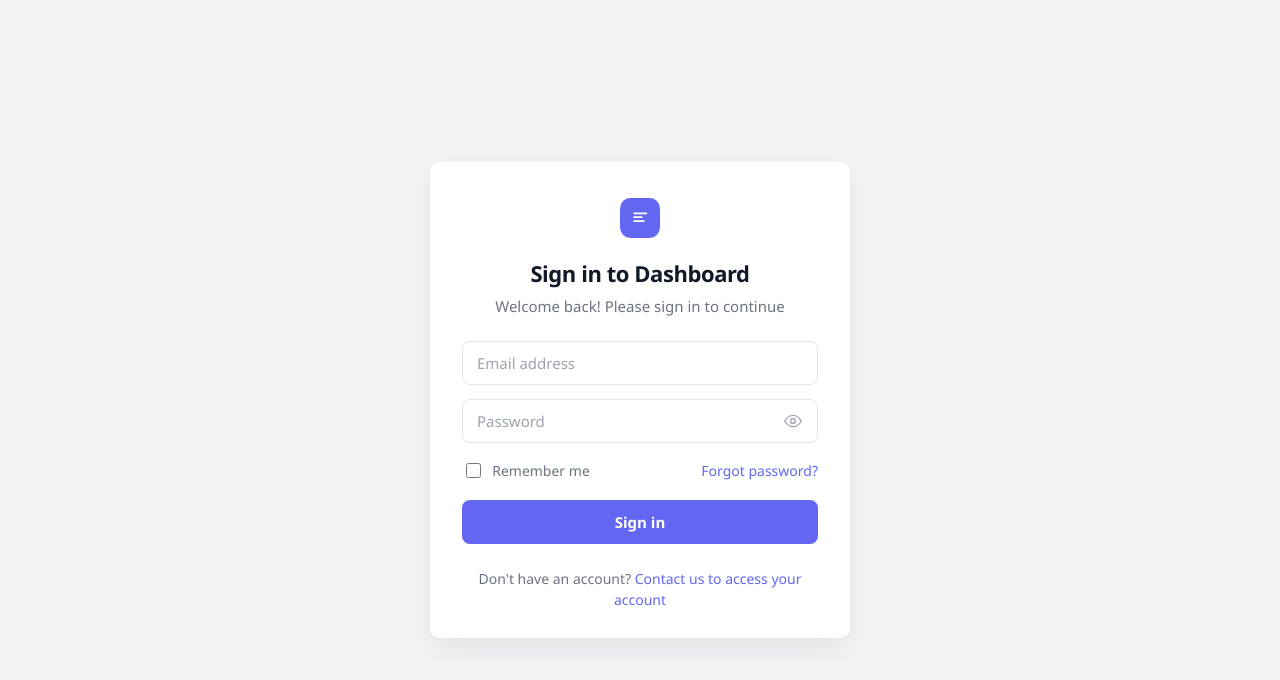
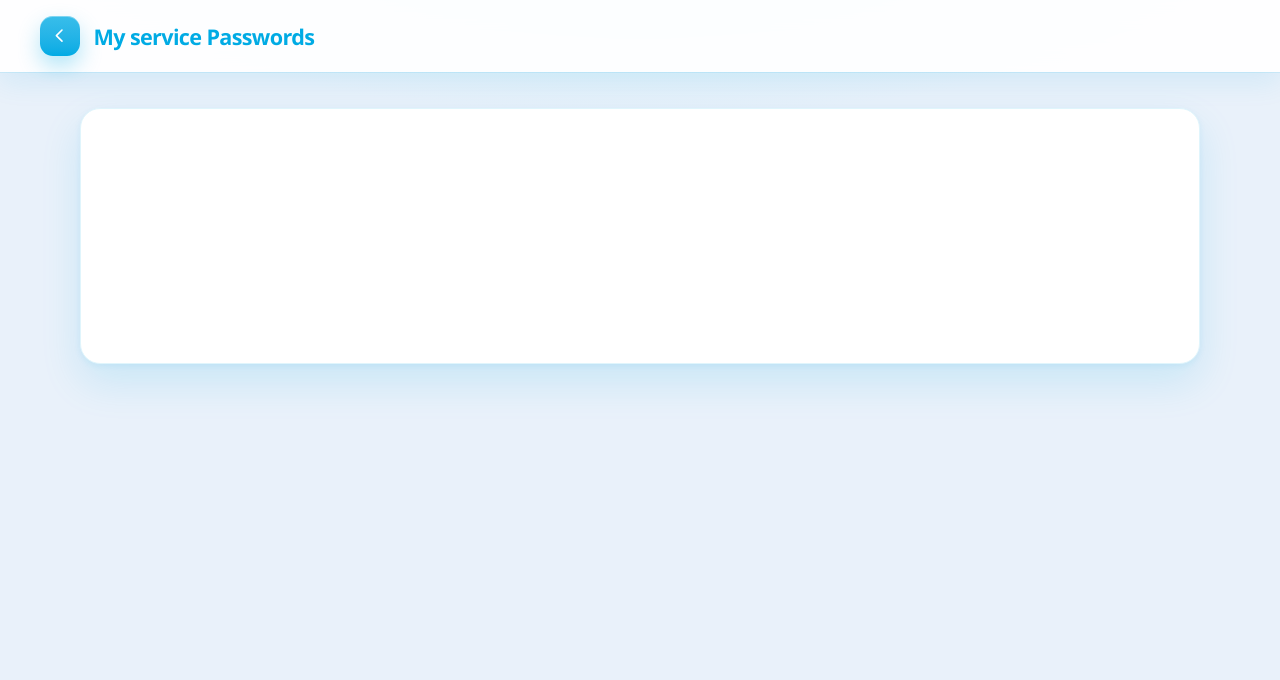
Before and after one commit to AQAMINE/my-service-ui, an Angular app: page /password-manager in a window 1280 px wide. Before the commit this address led to /login. Shown: the top 680 px of the page. Built offline with nearby package versions, Linux system fonts and the light colour scheme; sample sign-in values are in the browser's storage.

Commit message:
dashboard and empty password manager page

```diff
--- a/src/app/app.routes.ts
+++ b/src/app/app.routes.ts
@@ -1,6 +1,7 @@
 import { Routes } from '@angular/router';
-import { Login } from './features/auth/login/login'; // Ajuste selon la structure
+import { Login } from './features/auth/login/login';
 import { Dashboard } from './features/dashboard/dashboard';
+import { PasswordManager } from './features/password-manager/password-manager';
 import { authGuard } from './core/guards/auth-guard';
 
 export const routes: Routes = [
@@ -11,7 +12,12 @@ export const routes: Routes = [
   {
     path: 'dashboard',
     component: Dashboard,
-    canActivate: [authGuard] // 👈 Le Guard protège cette route !
+    canActivate: [authGuard]
+  },
+  {
+    path: 'password-manager',
+    component: PasswordManager,
+    canActivate: [authGuard]
   },
   {
     path: '',
--- a/src/app/features/dashboard/dashboard.html
+++ b/src/app/features/dashboard/dashboard.html
@@ -8,7 +8,7 @@
   <main class="dashboard-content">
     <section class="apps-panel" aria-label="Applications">
       <div class="apps-row">
-        <app-tile label="My service Passwords">
+        <app-tile label="My service Passwords" (click)="openPasswordManager()">
           <svg viewBox="0 0 24 24" fill="none">
             <path
               d="M7.5 11V8.5a4.5 4.5 0 119 0V11M8 11h8a2 2 0 012 2v6a2 2 0 01-2 2H8a2 2 0 01-2-2v-6a2 2 0 012-2z"
--- a/src/app/features/dashboard/dashboard.ts
+++ b/src/app/features/dashboard/dashboard.ts
@@ -1,4 +1,5 @@
 import { Component, inject } from '@angular/core';
+import { Router } from '@angular/router';
 import { AuthService } from '../../core/services/auth';
 import { AppTile } from '../../shared/components/app-tile/app-tile';
 
@@ -11,6 +12,11 @@ import { AppTile } from '../../shared/components/app-tile/app-tile';
 })
 export class Dashboard {
   private authService = inject(AuthService);
+  private router = inject(Router);
+
+  openPasswordManager(): void {
+    this.router.navigate(['/password-manager']);
+  }
 
   logout(): void {
     this.authService.logout();
--- /dev/null
+++ b/src/app/features/password-manager/password-manager.html
@@ -0,0 +1,22 @@
+<div class="password-manager">
+  <header class="password-manager-header">
+    <div class="page-inner header-inner">
+      <button type="button" class="btn-back" (click)="goBack()" aria-label="Retour">
+        <svg viewBox="0 0 24 24" fill="none" aria-hidden="true">
+          <path
+            d="M15 5l-7 7 7 7"
+            stroke="currentColor"
+            stroke-width="2"
+            stroke-linecap="round"
+            stroke-linejoin="round"
+          />
+        </svg>
+      </button>
+      <h1>My service Passwords</h1>
+    </div>
+  </header>
+
+  <main class="password-manager-content">
+    <section class="password-manager-panel"></section>
+  </main>
+</div>
--- /dev/null
+++ b/src/app/features/password-manager/password-manager.scss
@@ -0,0 +1,93 @@
+.password-manager {
+  min-height: 100vh;
+  background:
+    radial-gradient(
+      900px 280px at 50% -80px,
+      color-mix(in srgb, var(--color-primary) 22%, var(--color-white)),
+      transparent 70%
+    ),
+    var(--color-bg-light);
+}
+
+.password-manager-header {
+  position: sticky;
+  top: 0;
+  z-index: 10;
+  background-color: color-mix(in srgb, var(--color-white) 92%, transparent);
+  backdrop-filter: blur(12px);
+  box-shadow: var(--shadow-header);
+}
+
+.header-inner {
+  display: flex;
+  align-items: center;
+  gap: 0.85rem;
+  min-height: 4.5rem;
+}
+
+.btn-back {
+  display: flex;
+  align-items: center;
+  justify-content: center;
+  width: 2.5rem;
+  height: 2.5rem;
+  padding: 0;
+  border: none;
+  border-radius: 0.8rem;
+  background:
+    linear-gradient(
+      180deg,
+      color-mix(in srgb, var(--color-white) 22%, var(--color-primary)),
+      var(--color-primary)
+    );
+  color: var(--color-white);
+  cursor: pointer;
+  box-shadow:
+    var(--shadow-icon),
+    inset 0 1px 0 color-mix(in srgb, var(--color-white) 35%, transparent);
+  transition: transform 0.16s ease, filter 0.16s ease;
+
+  svg {
+    width: 1.2rem;
+    height: 1.2rem;
+  }
+
+  &:hover,
+  &:focus-visible {
+    transform: translateY(-1px);
+    filter: brightness(1.05);
+  }
+
+  &:active {
+    transform: translateY(0);
+  }
+
+  &:focus-visible {
+    outline: 2px solid var(--color-primary);
+    outline-offset: 3px;
+  }
+}
+
+.password-manager-header h1 {
+  margin: 0;
+  font-size: 1.35rem;
+  font-weight: 700;
+  letter-spacing: -0.03em;
+  color: var(--color-primary);
+}
+
+.password-manager-content {
+  padding-top: 2.25rem;
+  padding-bottom: 2.5rem;
+}
+
+.password-manager-panel {
+  min-height: 16rem;
+  margin-left: var(--apps-panel-gutter);
+  margin-right: var(--apps-panel-gutter);
+  padding: 1.75rem 2rem 2rem;
+  background-color: var(--color-white);
+  border: 1px solid color-mix(in srgb, var(--color-primary) 12%, var(--color-white));
+  border-radius: var(--radius-md);
+  box-shadow: var(--shadow-card);
+}
--- /dev/null
+++ b/src/app/features/password-manager/password-manager.ts
@@ -0,0 +1,16 @@
+import { Component, inject } from '@angular/core';
+import { Router } from '@angular/router';
+
+@Component({
+  selector: 'app-password-manager',
+  standalone: true,
+  templateUrl: './password-manager.html',
+  styleUrl: './password-manager.scss'
+})
+export class PasswordManager {
+  private router = inject(Router);
+
+  goBack(): void {
+    this.router.navigate(['/dashboard']);
+  }
+}
```
